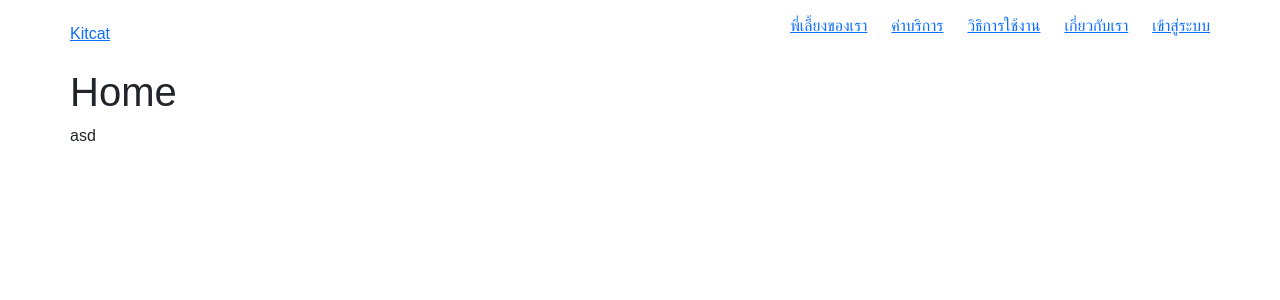
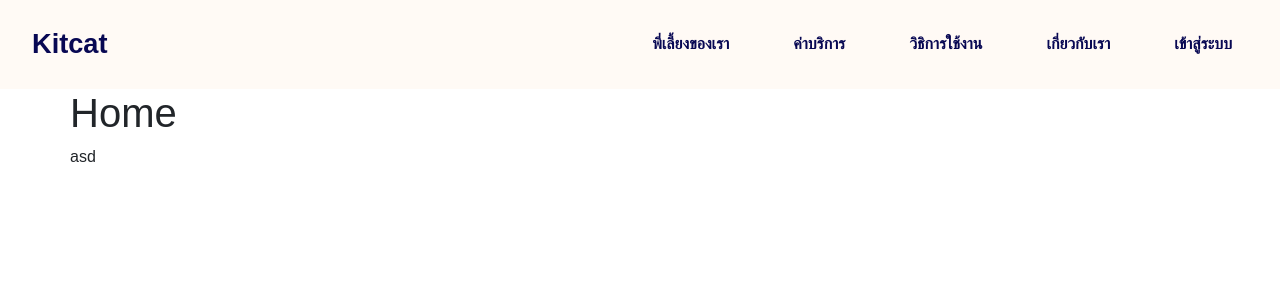
Before and after one commit to thanatat64/kmitl-kitcat, a Next.js app: page / in a window 1280 px wide. Shown: the top 300 px of the page. Built offline with nearby package versions, Linux system fonts and the light colour scheme; no server answers; the database is empty; a web font is replaced by a local one.

Commit message:
Navbar Update

```diff
--- a/components/navigation/NavigationBar.css
+++ b/components/navigation/NavigationBar.css
@@ -1,7 +1,44 @@
-.navbar {
+/* .navbar {
     height: 68px !important;
 }
 
 .navbar ul {
     list-style: none;
+} */
+
+.navbar {
+    display: flex;
+    justify-content: space-between;
+    align-items: center;
+    background-color: rgba(255, 250, 245, 255);
+    position: sticky;
+    top: 0;
+    padding-left: 1rem;
+    padding-right: 1rem;
 }
+.navbar .title {
+    font-size: 1.7rem;
+    margin: 1rem;
+    font-weight: bold;
+    text-decoration: none;
+    color: #080853;
+}
+.navbar ul {
+    display: flex;
+}
+
+.navbar ul li {
+    list-style: none;
+}
+.navbar ul li a{
+    display: block;
+    text-decoration: none;
+    color: #080853;
+    padding:0.5rem 1.5rem 0.5rem;
+    margin: 1rem 0.5rem 0rem;
+    border-radius: 50px;
+    font-weight: bold;
+}
+.navbar ul li a:not(.active):hover {
+    background-color: rgb(231, 232, 232);
+}
--- a/components/navigation/NavigationBar.tsx
+++ b/components/navigation/NavigationBar.tsx
@@ -9,9 +9,11 @@ interface NavigationBarProps {
 
 const NavigationBar: React.FC<NavigationBarProps> = ({}) => {
     return (
-        <div className="navbar container flex-shrink-0">
-            <Link href="/">Kitcat</Link>
-            <ul className="d-flex flex-row gap-4">
+        <div className="navbar">
+            {/* <div className="navbar container flex-shrink-0"> */}
+            <Link href="/" className="title">Kitcat</Link>
+            {/* <ul className="d-flex flex-row gap-4"> */}
+            <ul>
                 <li><Link href="catsitters">พี่เลี้ยงของเรา</Link></li>
                 <li><Link href="services">ค่าบริการ</Link></li>
                 <li><Link href="guide">วิธิการใช้งาน</Link></li>
```
